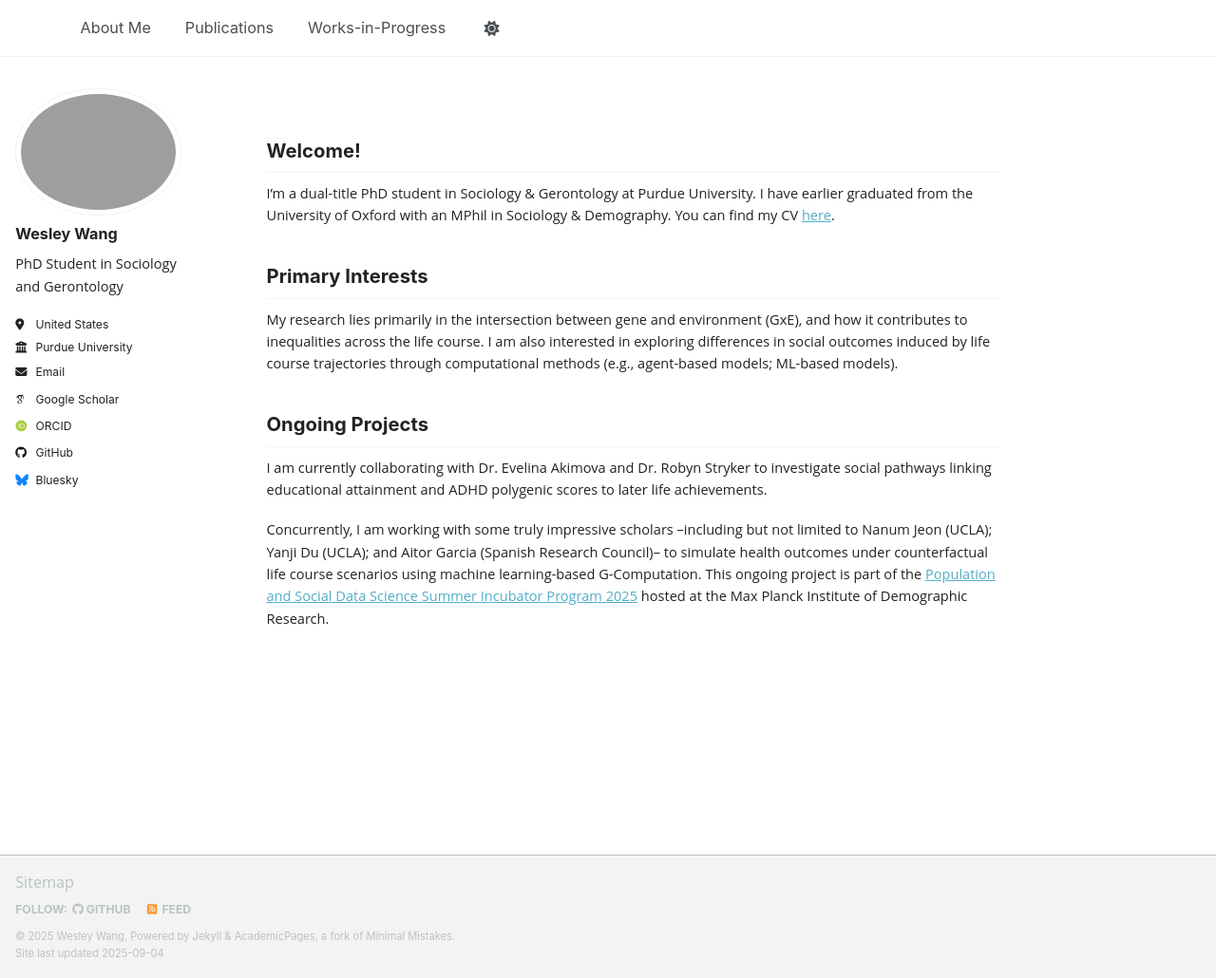
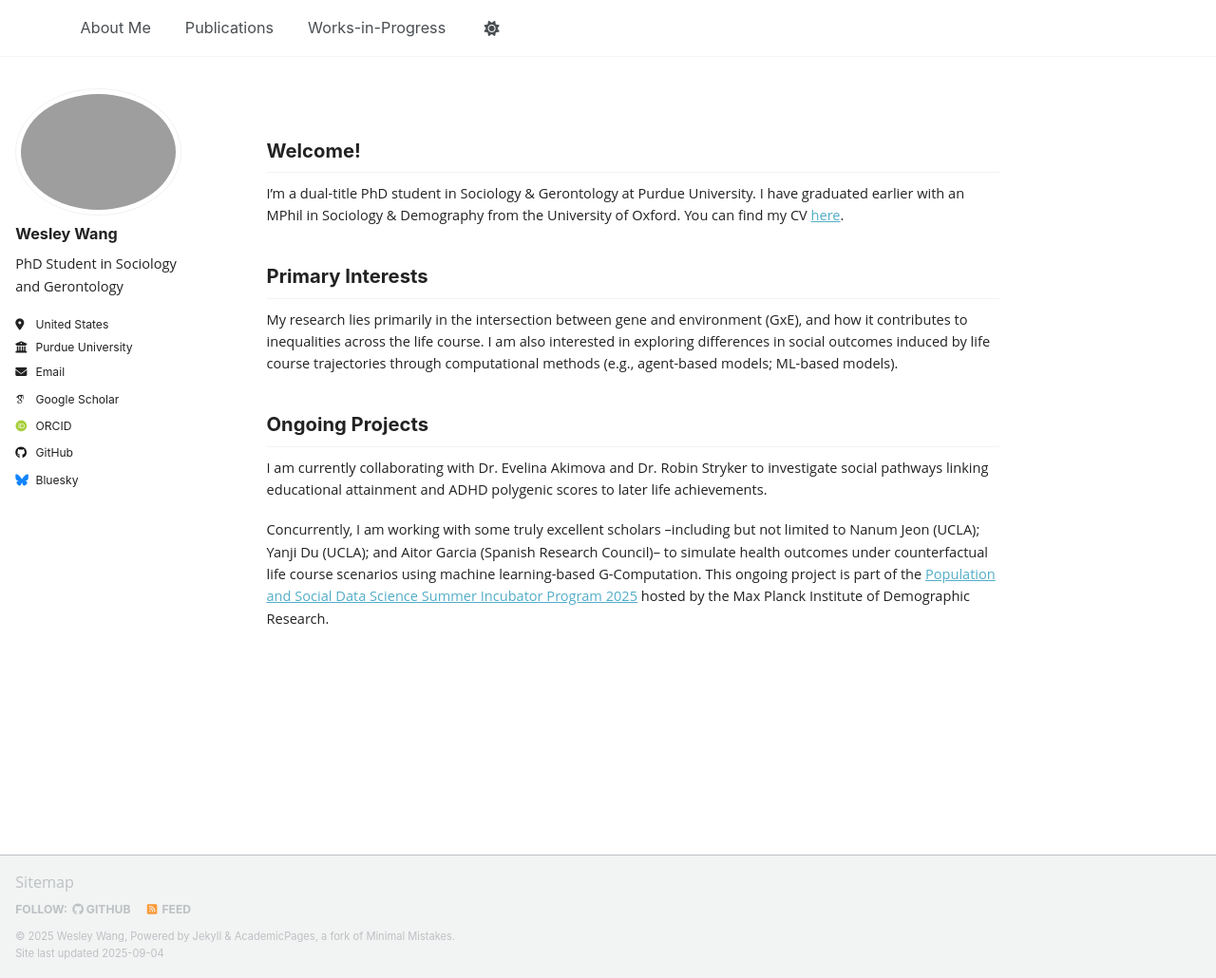
Before and after one commit to wesleywj/wesleywj.github.io, a Jekyll site: the page built from _pages/about.md, in a window 1280 px wide and 1030 px high. Shown: the whole window at 95% size. Built offline with Jekyll 4.4.1, drawn with Linux system fonts in a browser that asks for light colours; some web fonts are replaced; a script that is not in the unit is left out.

Commit message:
Editted bio

```diff
--- a/_pages/about.md
+++ b/_pages/about.md
@@ -9,16 +9,15 @@ redirect_from:
 
 ## Welcome!
 
-I'm a dual-title PhD student in Sociology & Gerontology at Purdue University. I have earlier graduated from the University of Oxford with an MPhil in Sociology & Demography. You can find my CV [here](https://drive.google.com/file/d/1s6r-6Mf9gbDxRVyukUaMD_ue6AmeBFWU/view?usp=sharing){:target="_blank"}.
+I'm a dual-title PhD student in Sociology & Gerontology at Purdue University. I have graduated earlier with an MPhil in Sociology & Demography from the University of Oxford. You can find my CV [here](https://drive.google.com/file/d/1s6r-6Mf9gbDxRVyukUaMD_ue6AmeBFWU/view?usp=sharing){:target="_blank"}.
 
 
 ## Primary Interests
 
-My research lies primarily in the intersection between gene and environment (GxE), and how it contributes to inequalities across the life course. I am also interested in exploring differences in social outcomes induced by life course trajectories through computational methods (e.g., agent-based models;
-ML-based models).
+My research lies primarily in the intersection between gene and environment (GxE), and how it contributes to inequalities across the life course. I am also interested in exploring differences in social outcomes induced by life course trajectories through computational methods (e.g., agent-based models; ML-based models).
 
 ## Ongoing Projects
 
-I am currently collaborating with Dr. Evelina Akimova and Dr. Robyn Stryker to investigate social pathways linking educational attainment and ADHD polygenic scores to later life achievements.
+I am currently collaborating with Dr. Evelina Akimova and Dr. Robin Stryker to investigate social pathways linking educational attainment and ADHD polygenic scores to later life achievements.
 
-Concurrently, I am working with some truly impressive scholars --including but not limited to Nanum Jeon (UCLA); Yanji Du (UCLA); and Aitor Garcia (Spanish Research Council)-- to simulate health outcomes under counterfactual life course scenarios using machine learning-based G-Computation. This ongoing project is part of the [Population and Social Data Science Summer Incubator Program 2025](https://www.demogr.mpg.de/en/news_events_6123/news_press_releases_4630/news/population_and_social_data_science_summer_incubator_program_2025_14343) hosted at the Max Planck Institute of Demographic Research.
+Concurrently, I am working with some truly excellent scholars --including but not limited to Nanum Jeon (UCLA); Yanji Du (UCLA); and Aitor Garcia (Spanish Research Council)-- to simulate health outcomes under counterfactual life course scenarios using machine learning-based G-Computation. This ongoing project is part of the [Population and Social Data Science Summer Incubator Program 2025](https://www.demogr.mpg.de/en/news_events_6123/news_press_releases_4630/news/population_and_social_data_science_summer_incubator_program_2025_14343) hosted by the Max Planck Institute of Demographic Research.
```
